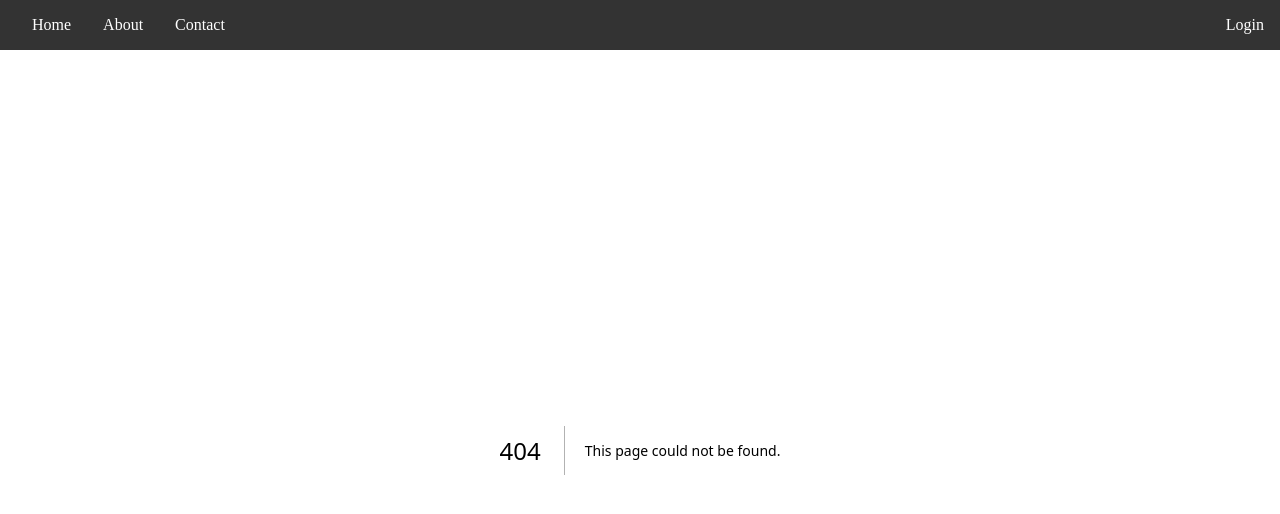
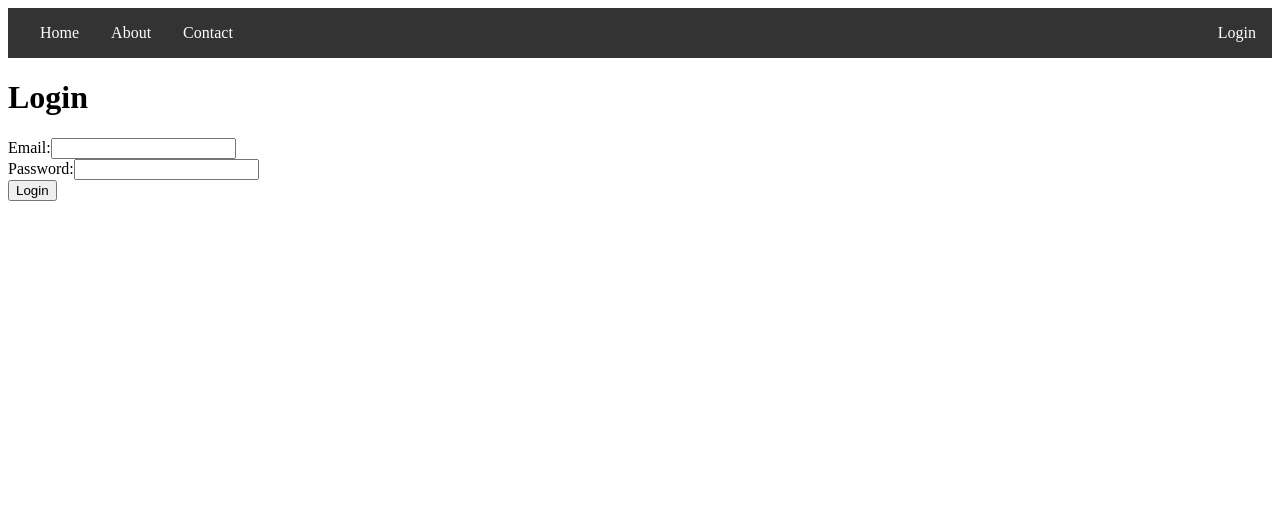
Before and after one commit to afiivy/CapstonActivityPlanner, a Next.js app: page /login in a window 1280 px wide. Before the commit this address had no page. Shown: the top 514 px of the page. Built offline with nearby package versions, Linux system fonts and the light colour scheme.

Commit message:
created a login page and added login credential prisma schema

```diff
--- a/package.json
+++ b/package.json
@@ -12,8 +12,10 @@
     "db:seed": "prisma db seed"
   },
   "dependencies": {
+    "@next-auth/prisma-adapter": "^1.0.7",
     "@prisma/client": "5.16.1",
     "next": "14.2.4",
+    "next-auth": "^4.24.7",
     "react": "^18",
     "react-dom": "^18"
   },
--- /dev/null
+++ b/src/pages/api/register.js
@@ -0,0 +1,27 @@
+import { PrismaClient } from '@prisma/client';
+import bcrypt from 'bcryptjs';
+
+const prisma = new PrismaClient();
+
+// eslint-disable-next-line import/no-anonymous-default-export
+export default async (req, res) => {
+  if (req.method !== 'POST') {
+    return res.status(405).end();
+  }
+
+  const { email, password } = req.body;
+
+  const hashedPassword = bcrypt.hashSync(password, 10);
+
+  try {
+    const user = await prisma.user.create({
+      data: {
+        email,
+        password: hashedPassword,
+      },
+    });
+    res.status(201).json(user);
+  } catch (error) {
+    res.status(500).json({ error: 'User already exists' });
+  }
+};
--- /dev/null
+++ b/src/pages/login.js
@@ -0,0 +1,54 @@
+import { useState } from 'react';
+import { signIn } from 'next-auth/react';
+
+export default function Login() {
+  const [email, setEmail] = useState('');
+  const [password, setPassword] = useState('');
+  const [error, setError] = useState('');
+
+  const handleSubmit = async (e) => {
+    e.preventDefault();
+
+    const result = await signIn('credentials', {
+      redirect: false,
+      email,
+      password,
+    });
+
+    if (result.error) {
+      setError(result.error);
+    } else {
+      window.location.href = '/';
+    }
+  };
+
+  return (
+    <div>
+      <h1>Login</h1>
+      <form onSubmit={handleSubmit}>
+        <div>
+          <label htmlFor="email">Email:</label>
+          <input
+            type="email"
+            id="email"
+            value={email}
+            onChange={(e) => setEmail(e.target.value)}
+            required
+          />
+        </div>
+        <div>
+          <label htmlFor="password">Password:</label>
+          <input
+            type="password"
+            id="password"
+            value={password}
+            onChange={(e) => setPassword(e.target.value)}
+            required
+          />
+        </div>
+        {error && <p>{error}</p>}
+        <button type="submit">Login</button>
+      </form>
+    </div>
+  );
+}
```
Also changed, not shown: src/pages/api/nextauth.js (added, +34 -0 lines), src/pages/protected.js (added, +24 -0 lines), 2 other files (tests, documents, lock files or other folders).
